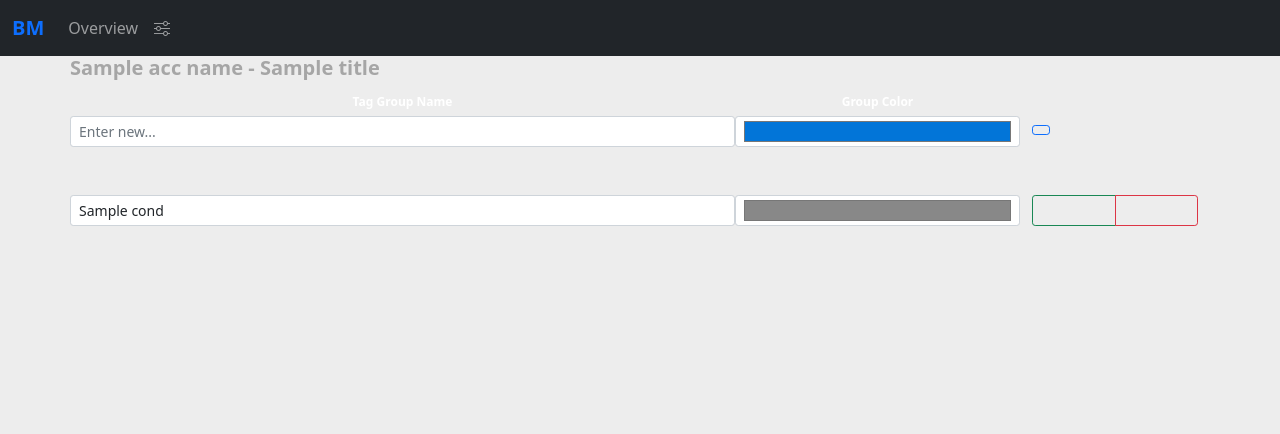
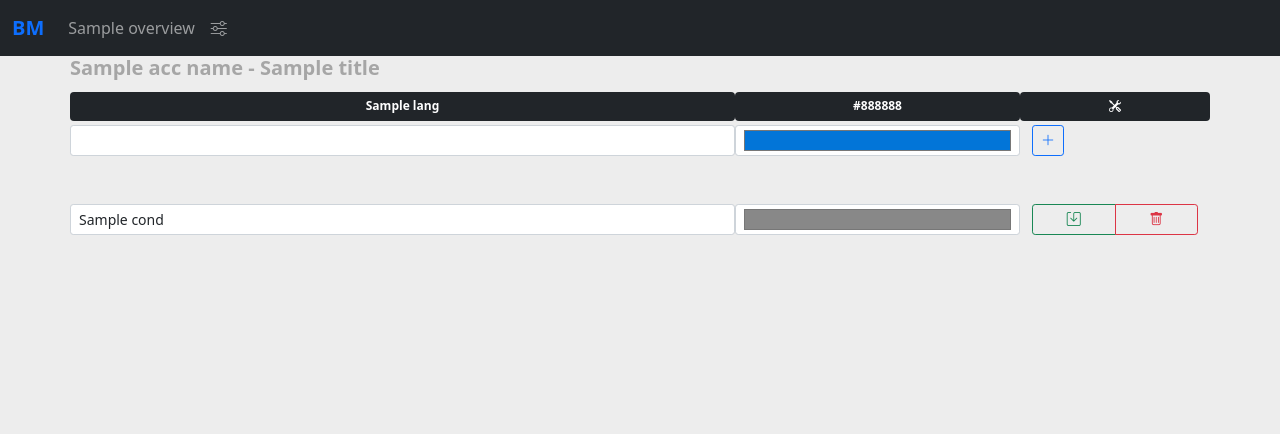
Before and after one commit to michalchrzastek/Budget-Monitor, a Flask app: template app/templates/taggroup.html in a window 1280 px wide. Shown: the top 434 px of the page. Run offline with Flask 2, Linux system fonts and the light colour scheme; the template is opened without the code that fills it: most values are stand-ins (such as "Sample title", 1, 10 or a date in 2020); some libraries are stand-ins or nearby versions.

Commit message:
upgraded to BS5, removed jQuery

```diff
--- a/app/templates/taggroup.html
+++ b/app/templates/taggroup.html
@@ -2,31 +2,36 @@
 {% from "pagination.html" import pagi with context %}
 
 {% block subnav1 %}
-<li class="nav-item active"><a class="nav-link" href="{{ url_for('overview', accountid=accountid) }}">Overview</a></li>
+<li class="nav-item active"><a class="nav-link" href="{{ url_for('overview', accountid=accountid) }}">{{ lang['overview'] }}</a></li>
 	{% if cnt_new.cnt > 0 and page_name=='listAll' %}
-	<li class="nav-item active"><a class="nav-link" href="{{ url_for('listNew', accountid=accountid) }}">New</a></li>
+	<li class="nav-item active"><a class="nav-link" href="{{ url_for('listNew', accountid=accountid) }}">{{ lang['new'] }}</a></li>
 	{% endif %}
 	{% if page_name=='listNew' %}
-	<li class="nav-item active"><a class="nav-link" href="{{ url_for('listAll', accountid=accountid) }}">All</a></li>
+	<li class="nav-item active"><a class="nav-link" href="{{ url_for('listAll', accountid=accountid) }}">{{ lang['all'] }}</a></li>
 	{% endif %}
 {% endblock %}
 
 {% block app_content %}
-<main>
-	<form method="post">
+
+	<form method="post" class="mt-1">
 		<div class="row">
-			<label class="col-sm-7 badge badge-dark py-2">Tag Group Name</label>
-			<label class="col-sm-3 badge badge-dark py-2">Group Color</label>
+			<label class="col-sm-7 badge bg-dark py-2">{{ lang['tag_group_name'] }}</label>
+			<label class="col-sm-3 badge bg-dark py-2">{{ lang['group_color'] }}</label>
+			<label class="col-sm-2 badge bg-dark py-2"><i class="bi-tools"></i></label>
 		</div>
-		<div class="row">
-			<div class="col-sm-7 p-0"><input type="text" class="form-control form-control-sm" name="group_desc" placeholder="Enter new..." autocomplete="off" required></div>
+		<div class="row mt-1">
+			<div class="col-sm-7 p-0"><input type="text" class="form-control form-control-sm" name="group_desc" autocomplete="off" required></div>
       		<div class="col-sm-3 p-0"><input type="color" class="form-control form-control-sm" name="color" value="#0275d8"></div>
-			<div class="col-sm-2 pr-0"><button type="submit" name="btnSubmit" value="createGroup" class="btn btn-outline-primary btn-block btn-sm float-right"><span class="fa fa-plus"></span></button></div>
+			<div class="col-sm-2 pr-0"><button type="submit" name="btnSubmit" value="createGroup" class="btn btn-outline-primary btn-block btn-sm"><i class="bi-plus-lg"></i></button></div>
 		</div>
 	</form>
 
 {% if show_pagination %}
-	{{ pagi(pagination, url_for_name) }}
+	<div class="row">
+		<div class="col-sm p-0">
+			{{ pagi(pagination, url_for_name) }}
+		</div>
+	</div>
 {% else %}
 	<br><br>
 {% endif %}
@@ -38,17 +43,13 @@
 		<div class="col-sm-7 p-0"><input type="text" class="form-control form-control-sm" name="group_desc" value="{{ tgrp.gName }}" autocomplete="off" required></div>
 		<div class="col-sm-3 p-0"><input type="color" class="form-control form-control-sm" name="color" value="{{ tgrp.gColor }}"></div>
 		<div class="col-sm-2 pr-0 btn-group">
-			<button type="submit" class="btn btn-outline-success btn-sm float-right" name="btnSubmit" value="updateGroup" data-container="body" data-toggle="tooltip" title="Save Changes"><span class="fa fa-save"></span></button>
-			<button type="submit" class="btn btn-outline-danger btn-sm float-right" name="btnSubmit" value="deleteGroup" data-container="body" data-toggle="tooltip" title="Delete"><span class="fa fa-trash"></span></button>
+			<button type="submit" class="btn btn-outline-success btn-sm float-right" name="btnSubmit" value="updateGroup" data-container="body" data-toggle="tooltip" title="{{ lang['btn_save'] }}"><i class="bi-save"></i></button>
+			<button type="submit" class="btn btn-outline-danger btn-sm float-right" name="btnSubmit" value="deleteGroup" data-container="body" data-toggle="tooltip" title="{{ lang['btn_delete'] }}"><i class="bi-trash"></i></button>
 		</div>
 		</div>
 	</form>
 {% endfor %}
 
-{% if show_pagination %}
-	{{ pagi(pagination, url_for_name) }}
-{% endif %}
-</main>
 {% endblock %}
 {% block page_script %}
 {% endblock %}
```
